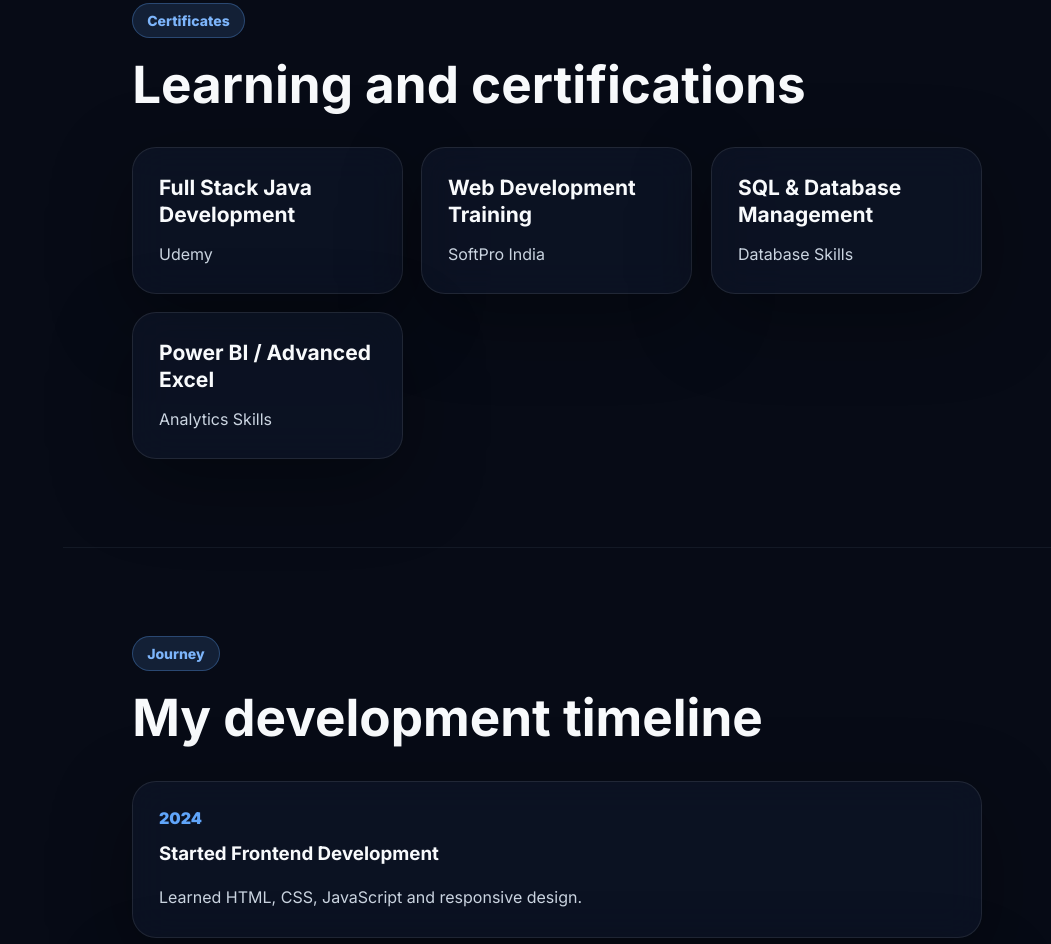
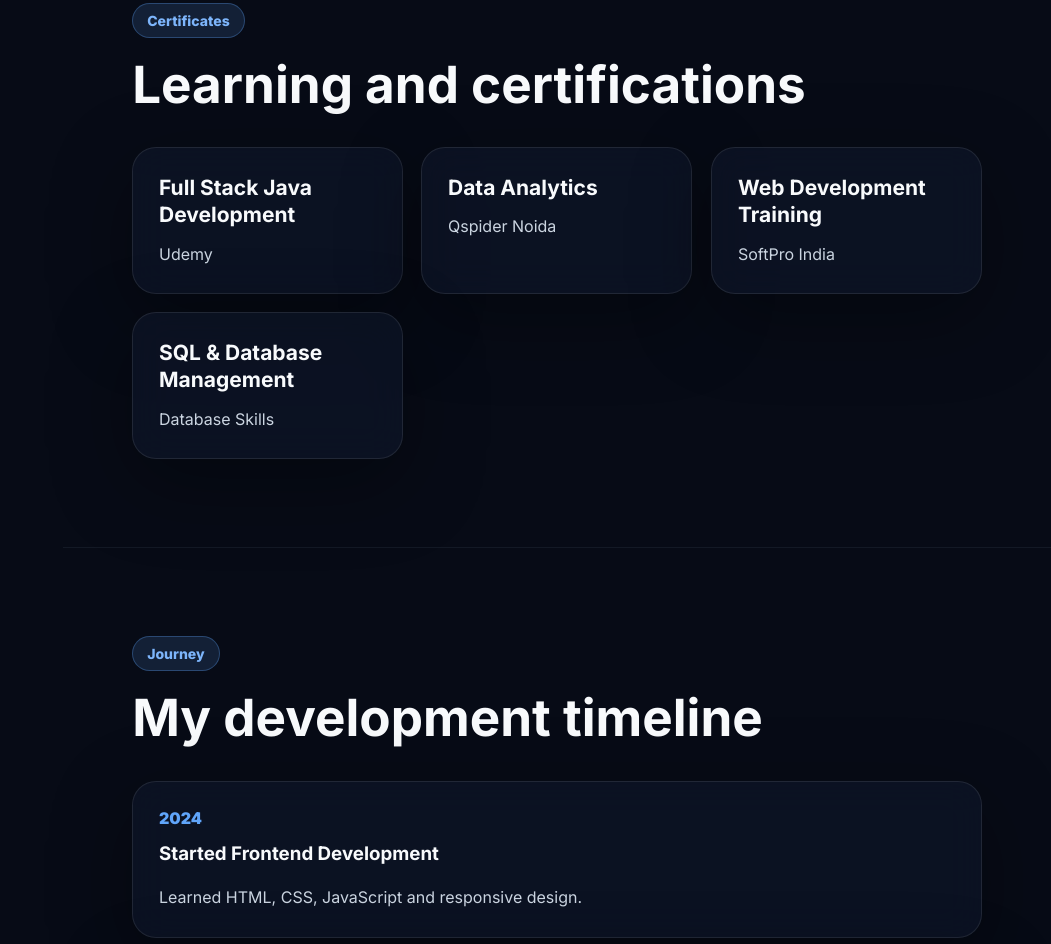
Before and after one commit to Amritrajyadav/amrit-portfolio, a website: page frontend/index.html in a window 1280 px wide. Shown: the part 4927-5871 px from the top of the page, without its empty margins (229-1280 px from the left). Drawn offline with Linux system fonts and the light colour scheme; no server answers.

```diff
--- a/frontend/index.html
+++ b/frontend/index.html
@@ -271,9 +271,9 @@
 
         <div class="certificate-grid">
             <div class="certificate-card reveal"><h3>Full Stack Java Development</h3><p>Udemy</p></div>
+            <div class="certificate-card reveal"><h3>Data Analytics</h3><p>Qspider Noida</p></div>
             <div class="certificate-card reveal"><h3>Web Development Training</h3><p>SoftPro India</p></div>
             <div class="certificate-card reveal"><h3>SQL & Database Management</h3><p>Database Skills</p></div>
-            <div class="certificate-card reveal"><h3>Power BI / Advanced Excel</h3><p>Analytics Skills</p></div>
         </div>
     </section>
 
```
